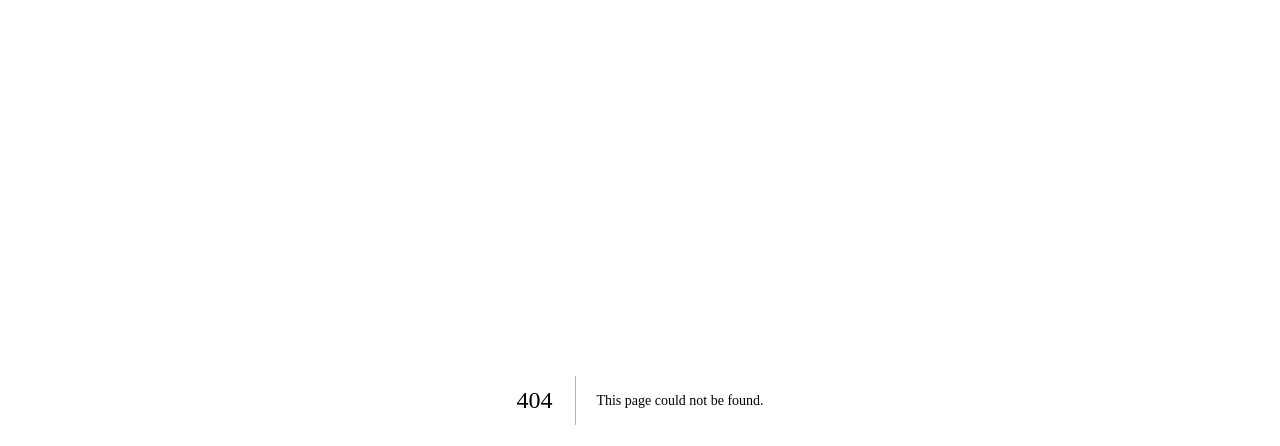
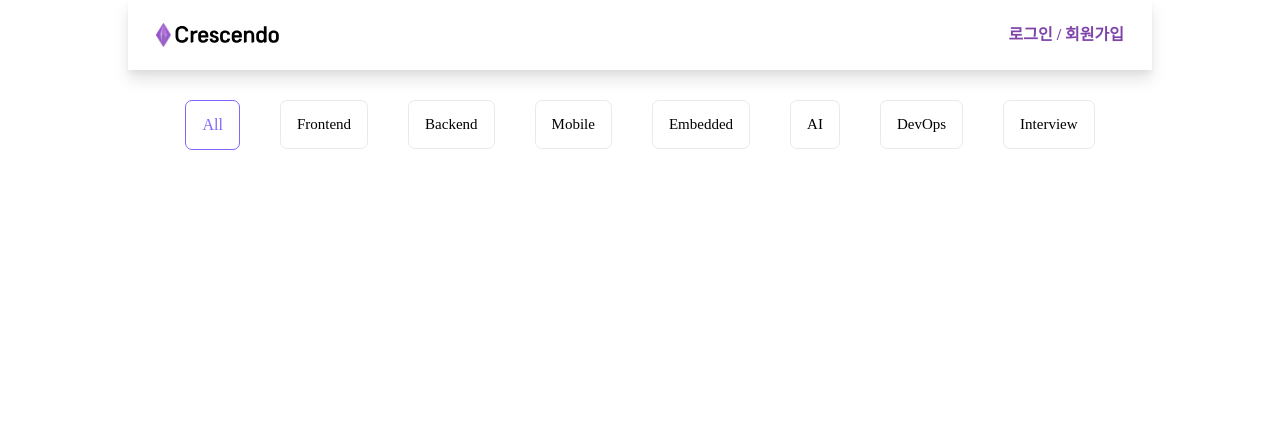
Before and after one commit to crescenders/crescendo-frontend, a Next.js app: page /search in a window 1280 px wide. Before the commit this address had no page. Shown: the top 446 px of the page. Built offline with nearby package versions, Linux system fonts and the light colour scheme.

Commit message:
[CRES-41] feat: 검색 카테고리 작성 #26

```diff
--- /dev/null
+++ b/src/components/common/Category.tsx
@@ -0,0 +1,69 @@
+import { Dispatch, SetStateAction, useEffect } from 'react';
+import tw from 'tailwind-styled-components';
+
+type CategoryProps = {
+  name: string;
+  category: string[];
+  setCategory: Dispatch<SetStateAction<string[]>>;
+  all: boolean;
+  setAll: Dispatch<SetStateAction<boolean>>;
+};
+
+const Category = ({
+  name,
+  category,
+  setCategory,
+  all,
+  setAll,
+}: CategoryProps) => {
+  const handleCategoryBtn = () => {
+    if (!category.includes(name)) {
+      return setCategory((prev) => [...prev, name]);
+    }
+    return setCategory((prev) => prev.filter((item) => item !== name));
+  };
+  useEffect(() => {
+    if (category.length > 0) {
+      setAll(false);
+    }
+  }, [category]);
+
+  useEffect(() => {
+    if (all === true) {
+      setCategory([]);
+    }
+  }, [all]);
+  return (
+    <CategoryBox
+      className={
+        category.includes(name) ? 'border-[#8266FF]' : 'border-[#EAEAEB]'
+      }
+      onClick={handleCategoryBtn}
+    >
+      <span
+        className={`text-15 font-medium ${
+          category.includes(name) ? 'text-[#8266FF]' : 'text-black'
+        }`}
+      >
+        {name}
+      </span>
+    </CategoryBox>
+  );
+};
+
+export default Category;
+
+const CategoryBox = tw.li`
+  flex
+  h-fit
+  w-fit
+  cursor-pointer
+  list-none
+  items-center
+  justify-center
+  rounded-[7px]
+  border-[1.5px]
+  bg-white
+  px-4
+  py-3
+`;
--- /dev/null
+++ b/src/pages/search/index.tsx
@@ -0,0 +1,52 @@
+import Category from '@components/common/Category';
+import PageLayout from '@components/common/PageLayout';
+import { categories } from '@constants/categories';
+import { useState } from 'react';
+import tw from 'tailwind-styled-components';
+
+const Search = () => {
+  const [all, setAll] = useState<boolean>(true);
+  const [category, setCategory] = useState<string[]>([]);
+
+  return (
+    <PageLayout>
+      <ul className="mt-[100px] flex gap-x-10 justify-center">
+        <CategoryBox
+          className={`${all ? 'border-[#8266FF] ' : 'border-[#EAEAEB]'}`}
+          onClick={() => setAll(true)}
+        >
+          <span className={`${all ? 'text-[#8266FF]' : 'text-black'}`}>
+            All
+          </span>
+        </CategoryBox>
+        {categories.map(({ id, name }) => (
+          <Category
+            key={id}
+            name={name}
+            category={category}
+            setCategory={setCategory}
+            all={all}
+            setAll={setAll}
+          />
+        ))}
+      </ul>
+    </PageLayout>
+  );
+};
+
+export default Search;
+
+const CategoryBox = tw.li`
+  flex
+  h-fit
+  w-fit
+  cursor-pointer
+  list-none
+  items-center
+  justify-center
+  rounded-[7px]
+  border-[1.5px]
+  bg-white
+  px-4
+  py-3
+`;
```
